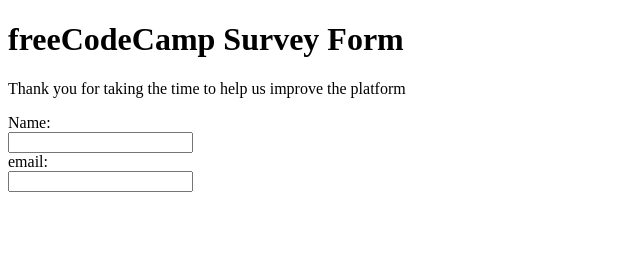
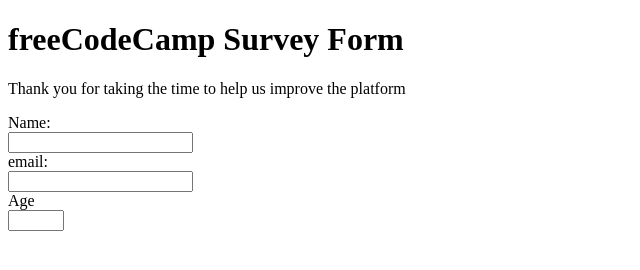
Before and after one commit to rbanos/MicroverseMarlynRoberto, a plain HTML site: page index.html in a window 1280 px wide. Shown: the full height of the page, 0-640 px from the left. Drawn offline with Linux system fonts and the light colour scheme.

Commit message:
user 7,8 & 9

```diff
--- a/index.html
+++ b/index.html
@@ -15,8 +15,11 @@
       <label for="name">Name:</label><br />
       <input type="text" id="name" name="name" required /><br />
       <label for="email">email:</label><br />
-      <input type="email" id="email" pattern=".+@globex\.com" required />
+      <input type="email" id="email" pattern=".+@globex\.com" required /><br>
+      <label for="number">Age</label><br />
+      <input type="number" id="number" name="Age" min="18" max="99"/><br />
     </form>
+
     <script src="https://cdn.freecodecamp.org/testable-projects-fcc/v1/bundle.js"></script>
     <script src="js/index.js"></script>
   </body>
```
